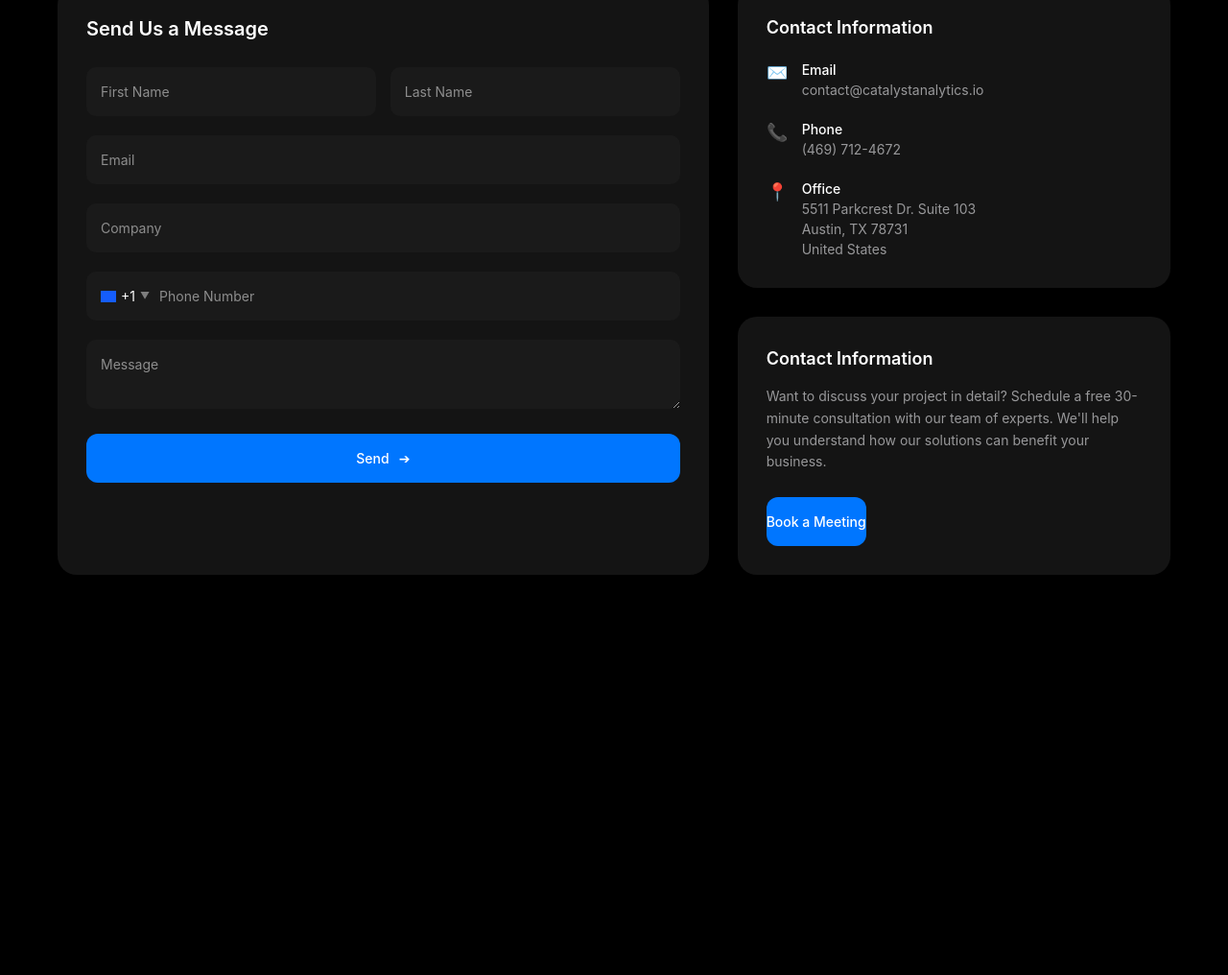
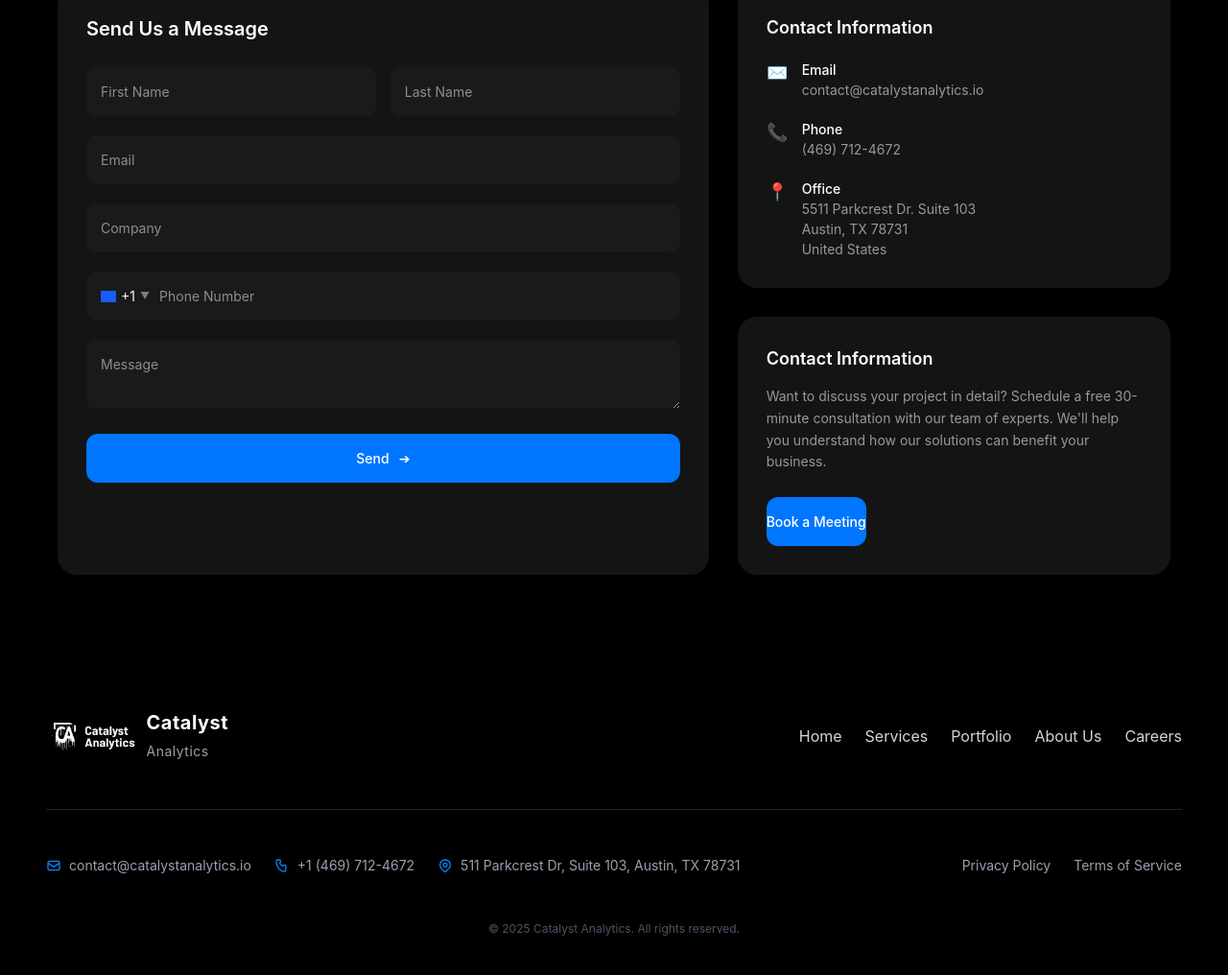
Before and after one commit to allastar09/exam-3_week, a website: page src/page5.html in a window 1280 px wide. Shown: the part 536-1552 px from the top of the page at 96% size. Before the commit the page ends 1235 px from the top, so only its background shows below. Drawn offline with nearby package versions, Linux system fonts and the light colour scheme; files that its build step writes are made by us from their sources.

Commit message:
i have finished

```diff
--- a/src/page5.html
+++ b/src/page5.html
@@ -120,5 +120,52 @@
     </div>
 </section>
     </main>
+    <footer class="bg-black text-white py-10 px-4 md:px-12 font-sans mt-[50px]">
+    <div class="max-w-[1440px] mx-auto flex flex-col gap-y-10">
+
+        <div class="flex flex-col md:flex-row justify-between items-center gap-y-8 md:gap-y-0">
+            <div class="flex items-center gap-x-3">
+                <img src="./image/Logo (5).png" alt="" class="h-10 w-auto" />
+                <span class="text-xl font-bold tracking-wide">Catalyst<br><span class="text-sm font-normal text-gray-400">Analytics</span></span>
+            </div>
+
+            <nav class="flex flex-wrap justify-center gap-x-6 gap-y-3 text-sm md:text-base text-gray-300">
+                <a href="#" class="hover:text-[#0A84FF] transition">Home</a>
+                <a href="#" class="hover:text-[#0A84FF] transition">Services</a>
+                <a href="#" class="hover:text-[#0A84FF] transition">Portfolio</a>
+                <a href="#" class="hover:text-[#0A84FF] transition">About Us</a>
+                <a href="#" class="hover:text-[#0A84FF] transition">Careers</a>
+            </nav>
+        </div>
+
+        <hr class="border-gray-800 my-2" />
+
+        <div class="flex flex-col md:flex-row justify-between items-center gap-y-6 md:gap-y-0 text-sm text-gray-400">
+            <div class="flex flex-col sm:flex-row flex-wrap justify-center items-center gap-y-3 sm:gap-y-0 gap-x-6 text-center">
+                <a href="mailto:contact@catalystanalytics.io" class="flex items-center gap-x-2 hover:text-white transition">
+                    <svg class="w-4 h-4 text-[#0A84FF]" fill="none" stroke="currentColor" stroke-width="2" viewBox="0 0 24 24"><path stroke-linecap="round" stroke-linejoin="round" d="M3 8l7.89 5.26a2 2 0 002.22 0L21 8M5 19h14a2 2 0 002-2V7a2 2 0 00-2-2H5a2 2 0 00-2 2v10a2 2 0 002 2z"/></svg>
+                    contact@catalystanalytics.io
+                </a>
+                <a href="tel:+14697124672" class="flex items-center gap-x-2 hover:text-white transition">
+                    <svg class="w-4 h-4 text-[#0A84FF]" fill="none" stroke="currentColor" stroke-width="2" viewBox="0 0 24 24"><path stroke-linecap="round" stroke-linejoin="round" d="M3 5a2 2 0 012-2h3.28a1 1 0 01.94.725l.548 2.2a1 1 0 01-.321.988l-1.305.98a10.582 10.582 0 004.872 4.872l.98-1.305a1 1 0 01.988-.321l2.2.548a1 1 0 01.725.94V19a2 2 0 01-2 2h-1C9.716 21 3 14.284 3 6V5z"/></svg>
+                    +1 (469) 712-4672
+                </a>
+                <div class="flex items-center gap-x-2">
+                    <svg class="w-4 h-4 text-[#0A84FF]" fill="none" stroke="currentColor" stroke-width="2" viewBox="0 0 24 24"><path stroke-linecap="round" stroke-linejoin="round" d="M17.657 16.657L13.414 20.9a1.998 1.998 0 01-2.827 0l-4.244-4.243a8 8 0 1111.314 0z"/><path stroke-linecap="round" stroke-linejoin="round" d="M15 11a3 3 0 11-6 0 3 3 0 016 0z"/></svg>
+                    <span>511 Parkcrest Dr, Suite 103, Austin, TX 78731</span>
+                </div>
+            </div>
+
+            <div class="flex gap-x-6">
+                <a href="#" class="hover:text-white transition">Privacy Policy</a>
+                <a href="#" class="hover:text-white transition">Terms of Service</a>
+            </div>
+        </div>
+
+        <div class="text-center text-xs text-gray-600 mt-2">
+            © 2025 Catalyst Analytics. All rights reserved.
+        </div>
+    </div>
+</footer>
 </body>
 </html>
```
